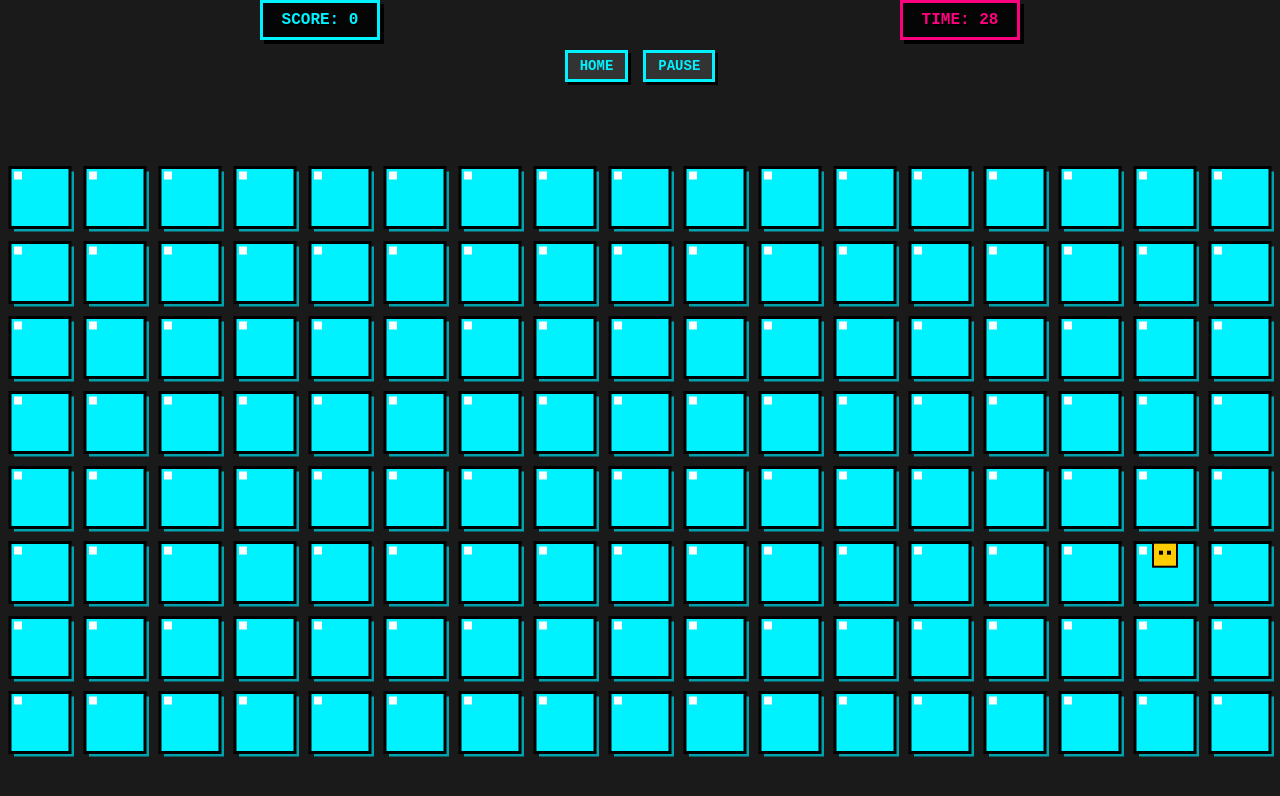
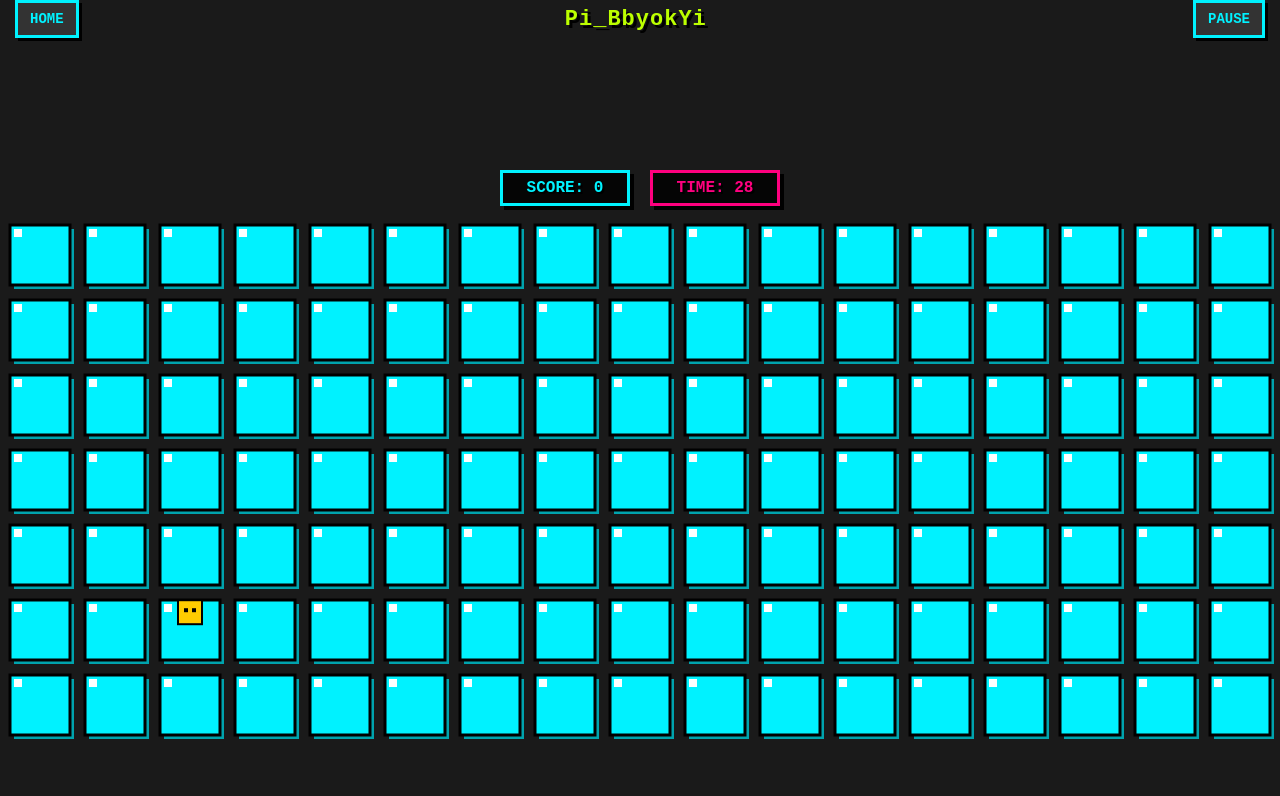
Before and after one commit to performergo111-star/Pi-Bbyok-Yi, a plain HTML site: page index.html in a window 1280 px wide. Both pictures are taken after a click on the button "START". Drawn offline with Linux system fonts and the light colour scheme.

Commit message:
Update index.html

```diff
--- a/index.html
+++ b/index.html
@@ -47,62 +47,81 @@
             display: block;
         }
 
+        /* UI 레이어 전체 구조 개편 */
         #ui-layer {
             position: absolute;
-            top: env(safe-area-inset-top, 20px);
+            top: 0;
             left: 0;
             right: 0;
+            bottom: 0;
             pointer-events: none;
-            display: flex;
-            flex-direction: column;
-            align-items: center;
-            gap: 10px;
             z-index: 50;
             opacity: 0;
             transition: opacity 0.5s;
         }
 
-        .top-stats {
+        /* 최상단 헤더 (홈, 로고, 일시정지) */
+        .game-header {
+            position: absolute;
+            top: env(safe-area-inset-top, 10px);
+            left: 0;
+            right: 0;
             display: flex;
-            justify-content: space-around;
-            width: 100%;
-            padding: 0 10px;
+            justify-content: space-between;
+            align-items: center;
+            padding: 0 15px;
+            pointer-events: none;
         }
 
-        .control-btns {
+        #logo-text {
+            color: var(--accent);
+            font-size: 22px;
+            font-weight: 900;
+            text-shadow: 3px 3px #000;
+            letter-spacing: 1px;
+        }
+
+        .header-btn {
+            background: #333;
+            border: 3px solid var(--primary);
+            color: var(--primary);
+            padding: 8px 12px;
+            font-family: inherit;
+            font-weight: bold;
+            font-size: 14px;
+            cursor: pointer;
+            box-shadow: 3px 3px 0px #000;
+            pointer-events: auto;
+        }
+
+        .header-btn:active {
+            transform: translate(2px, 2px);
+            box-shadow: 1px 1px 0px #000;
+        }
+
+        /* 게임 보드 직상단 스탯 (점수, 타이머) */
+        .board-stats {
+            position: absolute;
+            width: 100%;
             display: flex;
-            gap: 15px;
-            pointer-events: auto;
+            justify-content: center;
+            gap: 20px;
+            pointer-events: none;
+            /* setupGrid에서 계산된 startY 값에 맞춰 JS에서 동적으로 위치 조정 예정이나, 기본적으로 중앙 상단 배치 */
+            top: 80px;
         }
 
         .stat-box {
             background: rgba(0, 0, 0, 0.8);
             border: 3px solid var(--primary);
-            padding: 8px 12px;
+            padding: 6px 12px;
             color: white;
             text-shadow: 2px 2px #000;
             font-size: 16px;
             font-weight: bold;
-            min-width: 90px;
+            min-width: 100px;
             text-align: center;
             box-shadow: 4px 4px 0px #000;
-        }
-
-        .icon-btn {
-            background: #333;
-            border: 3px solid var(--primary);
-            color: var(--primary);
-            padding: 5px 12px;
-            font-family: inherit;
-            font-weight: bold;
-            font-size: 14px;
-            cursor: pointer;
-            box-shadow: 3px 3px 0px #000;
-        }
-
-        .icon-btn:active {
-            transform: translate(2px, 2px);
-            box-shadow: 1px 1px 0px #000;
         }
 
         #timer { border-color: var(--secondary); color: var(--secondary); }
@@ -171,15 +190,15 @@
         #pause-overlay {
             position: absolute;
             top: 0; left: 0; right: 0; bottom: 0;
-            background: rgba(0,0,0,0.5);
+            background: rgba(0,0,0,0.7);
             display: none;
             z-index: 60;
             justify-content: center;
             align-items: center;
             color: var(--primary);
-            font-size: 30px;
+            font-size: 36px;
             font-weight: bold;
-            text-shadow: 3px 3px #000;
+            text-shadow: 4px 4px #000;
             pointer-events: auto;
         }
 
@@ -195,13 +214,17 @@
 <body>
 
     <div id="ui-layer">
-        <div class="top-stats">
+        <!-- 최상단 헤더 영역 -->
+        <div class="game-header">
+            <button class="header-btn" onclick="goHome()">HOME</button>
+            <div id="logo-text">Pi_BbyokYi</div>
+            <button id="pause-btn" class="header-btn" onclick="togglePause()">PAUSE</button>
+        </div>
+
+        <!-- 게임 보드 바로 위 스탯 영역 -->
+        <div id="board-stats" class="board-stats">
             <div id="score" class="stat-box">SCORE: 0</div>
             <div id="timer" class="stat-box">TIME: 30</div>
-        </div>
-        <div class="control-btns">
-            <button class="icon-btn" onclick="goHome()">HOME</button>
-            <button id="pause-btn" class="icon-btn" onclick="togglePause()">PAUSE</button>
         </div>
     </div>
 
@@ -238,6 +261,7 @@
         const ctx = canvas.getContext('2d');
         const container = document.getElementById('game-container');
         const uiLayer = document.getElementById('ui-layer');
+        const boardStats = document.getElementById('board-stats');
         const scoreEl = document.getElementById('score');
         const timerEl = document.getElementById('timer');
         const startModal = document.getElementById('start-modal');
@@ -412,9 +436,14 @@
             bubbleSize = minDim < 500 ? 50 : 60;
             padding = minDim < 500 ? 10 : 15;
             const cols = Math.floor(canvas.width / (bubbleSize + padding));
-            const rows = Math.floor(canvas.height / (bubbleSize + padding)) - 2;
+            const rows = Math.floor(canvas.height / (bubbleSize + padding)) - 3;
             const startX = (canvas.width - (cols * (bubbleSize + padding) - padding)) / 2;
-            const startY = (canvas.height - (rows * (bubbleSize + padding) - padding)) / 2 + 60;
+            // 로고와 헤더 공간 확보를 위해 startY를 더 밑으로 조정
+            const startY = (canvas.height - (rows * (bubbleSize + padding) - padding)) / 2 + 80;
+
+            // 보드 스탯의 위치를 그리드 바로 위로 동적 이동
+            boardStats.style.top = `${startY - 55}px`;
+
             bubbles = [];
             let index = 0;
             for (let r = 0; r < rows; r++) {
```
